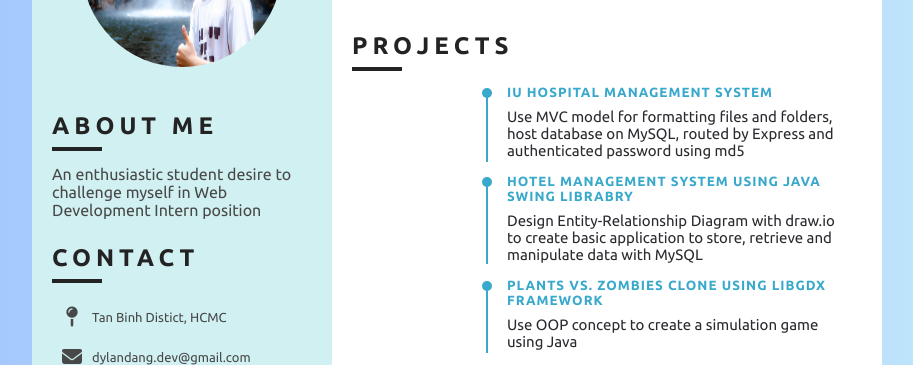
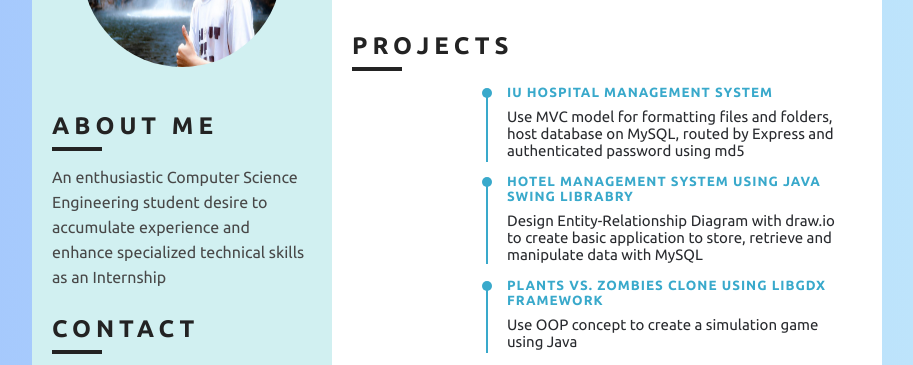
Before and after one commit to minhhuy11022000/dylanresume, a plain HTML site: page index.html in a window 1280 px wide. Shown: the part 178-543 px from the top of the page, without its empty margins (183-1096 px from the left). Drawn offline with Linux system fonts and the light colour scheme.

Commit message:
Modify about me

```diff
--- a/index.html
+++ b/index.html
@@ -34,8 +34,9 @@
           <div class="about-container">
             <div class="title">About me</div>
             <div class="about">
-              An enthusiastic student desire to challenge myself in Web
-              Development Intern position
+              An enthusiastic Computer Science Engineering student desire to
+              accumulate experience and enhance specialized technical skills as
+              an Internship
             </div>
           </div>
           <div class="contact-container">
--- a/styles.css
+++ b/styles.css
@@ -182,9 +182,9 @@ a.effect-underline:hover:after {
 	font-size: 20px;
 }
 
-.header .about{
+.header .about, .left .about{
 	margin-top: 10px;
-	line-height: 30px;
+	line-height: 25px;
 
 }
 
```
